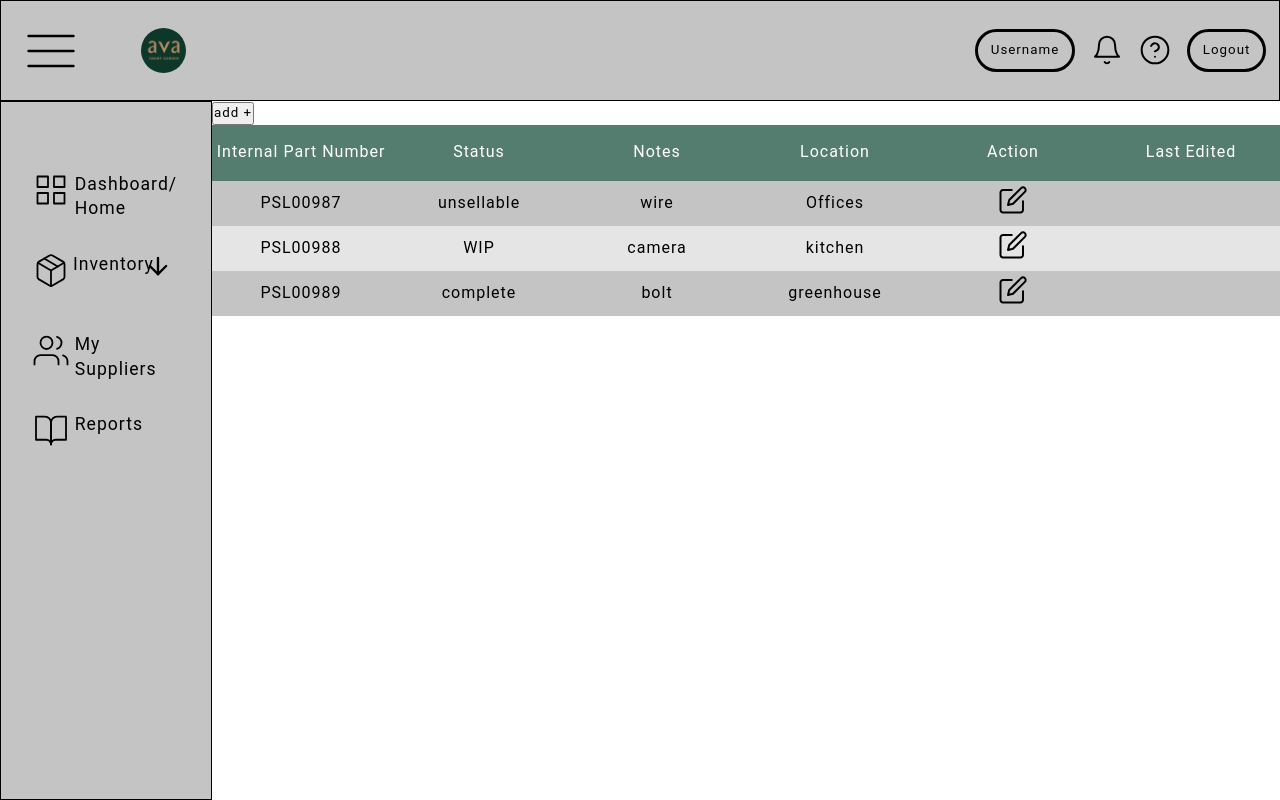
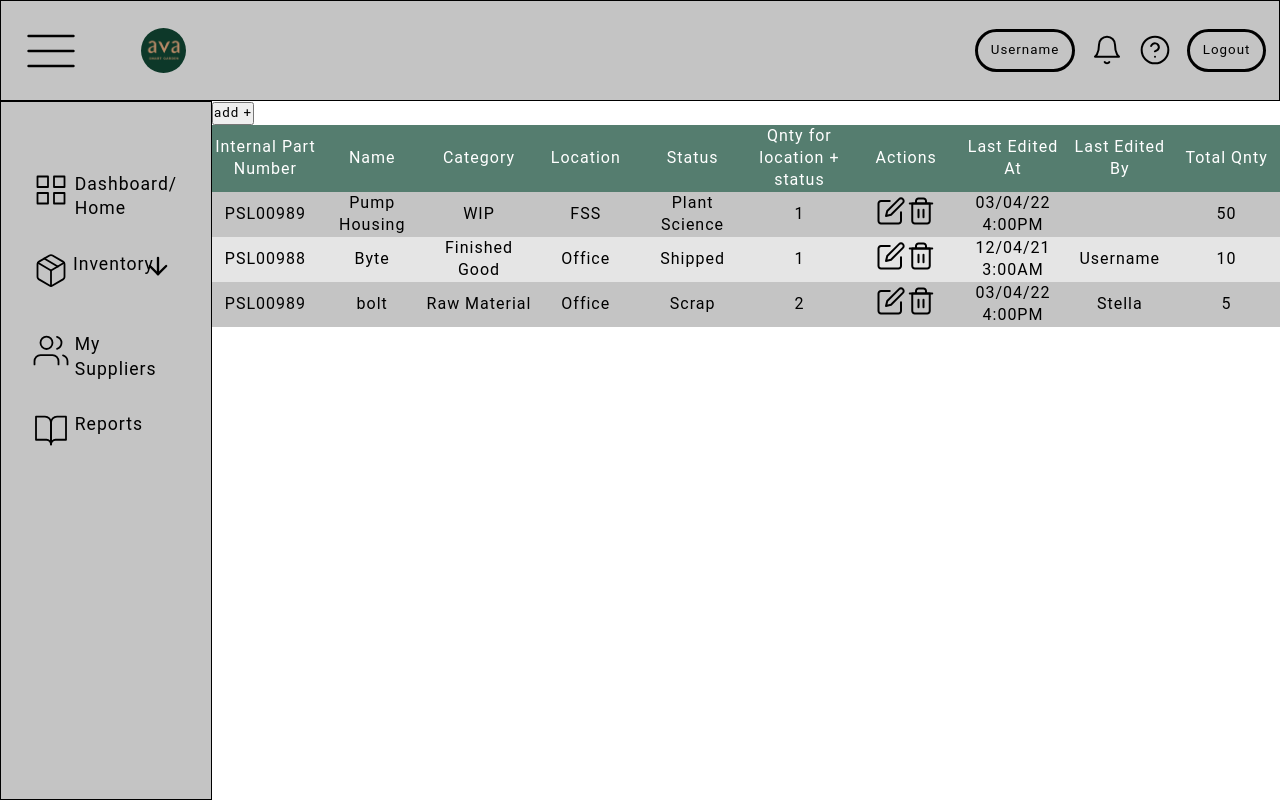
Before and after one commit to marcusgchan/avagrows-inventory-tracker-client, a React (Create React App) app: page /inventory in a window 1280 px wide. Built offline with nearby package versions, Linux system fonts and the light colour scheme; no server answers.

Commit message:
updated table columns and added a delete button to the table rows

```diff
--- a/src/components/Parts.js
+++ b/src/components/Parts.js
@@ -2,42 +2,60 @@ import { useState } from "react";
 import styles from "./styles/Parts.module.css";
 import { useNavigate } from "react-router-dom";
 import edit from "../imgs/edit.svg";
+import trash from "../imgs/trash.svg";
 import ModalContainer from "./ModalContainer";
 import AddPartsModal from "./AddPartsModal";
 
 const rowsDummy = [
   {
     id: 1,
-    materialId: "PSL00987",
-    status: "unsellable",
-    notes: "wire",
-    location: "Offices",
-    lastEdited: "",
+    internal_part_number: "PSL00989",
+    part_name: "Pump Housing",
+    part_category_name: "WIP",
+    location_name: "FSS",
+    status_name: "Plant Science",
+    quantity: "1",
+    date_time: "03/04/22 4:00PM",
+    name: "",
+    total_quantity: "50",
   },
   {
     id: 2,
-    materialId: "PSL00988",
-    status: "WIP",
-    notes: "camera",
-    location: "kitchen",
-    lastEdited: "",
+    internal_part_number: "PSL00988",
+    part_name: "Byte",
+    part_category_name: "Finished Good",
+    location_name: "Office",
+    status_name: "Shipped",
+    quantity: "1",
+    date_time: "12/04/21 3:00AM",
+    name: "Username",
+    total_quantity: "10",
   },
   {
     id: 3,
-    materialId: "PSL00989",
-    status: "complete",
-    notes: "bolt",
-    location: "greenhouse",
-    lastEdited: "",
+    internal_part_number: "PSL00989",
+    part_name: "bolt",
+    part_category_name: "Raw Material",
+    location_name: "Office",
+    status_name: "Scrap",
+    quantity: "2",
+    date_time: "03/04/22 4:00PM",
+    name: "Stella",
+    total_quantity: "5",
   },
 ];
 
 const columns = [
   { field: "internal_part_number", headerName: "Internal Part Number" },
+  { field: "part_name", headerName: "Name" },
+  { field: "part_category_name", headerName: "Category" },
+  { field: "location_name", headerName: "Location" },
   { field: "status_name", headerName: "Status" },
-  { field: "part_description", headerName: "Notes" },
-  { field: "location_name", headerName: "Location" },
-  // { field: "location_name", headerName: "Location" },
+  { field: "quantity", headerName: "Qnty for location + status" },
+  { field: "actions", headerName: "Actions" },
+  { field: "date_time", headerName: "Last Edited At" },
+  { field: "name", headerName: "Last Edited By" },
+  { field: "total_quantity", headerName: "Total Qnty" },
 ];
 
 function Parts() {
@@ -62,24 +80,40 @@ function Parts() {
                 {headerName}
               </th>
             ))}
-            <th className={styles.headerCell}>Action</th>
-            <th className={styles.headerCell}>Last Edited</th>
           </tr>
         </thead>
         <tbody>
           {rows.map(
-            ({ id, materialId, status, notes, location, lastEdited }) => (
+            ({
+              id,
+              internal_part_number,
+              part_name,
+              part_category_name,
+              location_name,
+              status_name,
+              quantity,
+              date_time,
+              name,
+              total_quantity,
+            }) => (
               <tr className={styles.dataRow} key={id}>
-                <td className={styles.dataCell}>{materialId}</td>
-                <td className={styles.dataCell}>{status}</td>
-                <td className={styles.dataCell}>{notes}</td>
-                <td className={styles.dataCell}>{location}</td>
+                <td className={styles.dataCell}>{internal_part_number}</td>
+                <td className={styles.dataCell}>{part_name}</td>
+                <td className={styles.dataCell}>{part_category_name}</td>
+                <td className={styles.dataCell}>{location_name}</td>
+                <td className={styles.dataCell}>{status_name}</td>
+                <td className={styles.dataCell}>{quantity}</td>
                 <td className={styles.dataCell}>
-                  <button type="button" className={styles.editButton}>
-                    <img src={edit} alt="" className={styles.editImg}></img>
+                  <button type="button" className={styles.tableButton}>
+                    <img src={edit} alt="" className={styles.tableImg}></img>
+                  </button>
+                  <button type="button" className={styles.tableButton}>
+                    <img src={trash} alt="" className={styles.tableImg}></img>
                   </button>
                 </td>
-                <td className={styles.dataCell}>{lastEdited}</td>
+                <td className={styles.dataCell}>{date_time}</td>
+                <td className={styles.dataCell}>{name}</td>
+                <td className={styles.dataCell}>{total_quantity}</td>
               </tr>
             )
           )}
--- a/src/components/styles/Parts.module.css
+++ b/src/components/styles/Parts.module.css
@@ -39,19 +39,19 @@ table {
   text-align: center;
 }
 
-.editButton {
+.tableButton {
   cursor: pointer;
   border: none;
 }
 
-.dataRow:nth-child(odd) .editButton {
+.dataRow:nth-child(odd) .tableButton {
   background-color: var(--main-bg-clr);
 }
 
-.dataRow:nth-child(even) .editButton {
+.dataRow:nth-child(even) .tableButton {
   background-color: var(--main-bg-light-clr);
 }
 
-.editImg {
+.tableImg {
   size: auto;
 }
```
Also changed, not shown: src/imgs/trash.svg (added).
